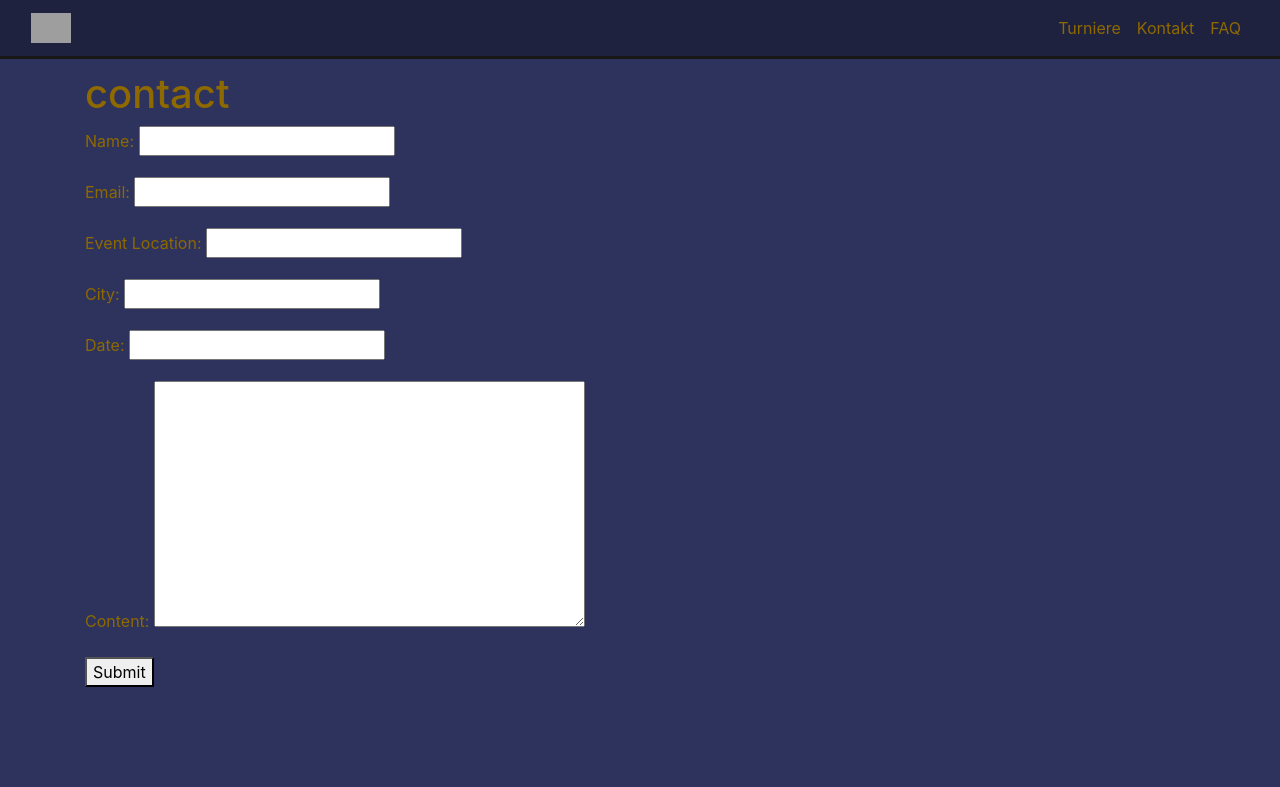
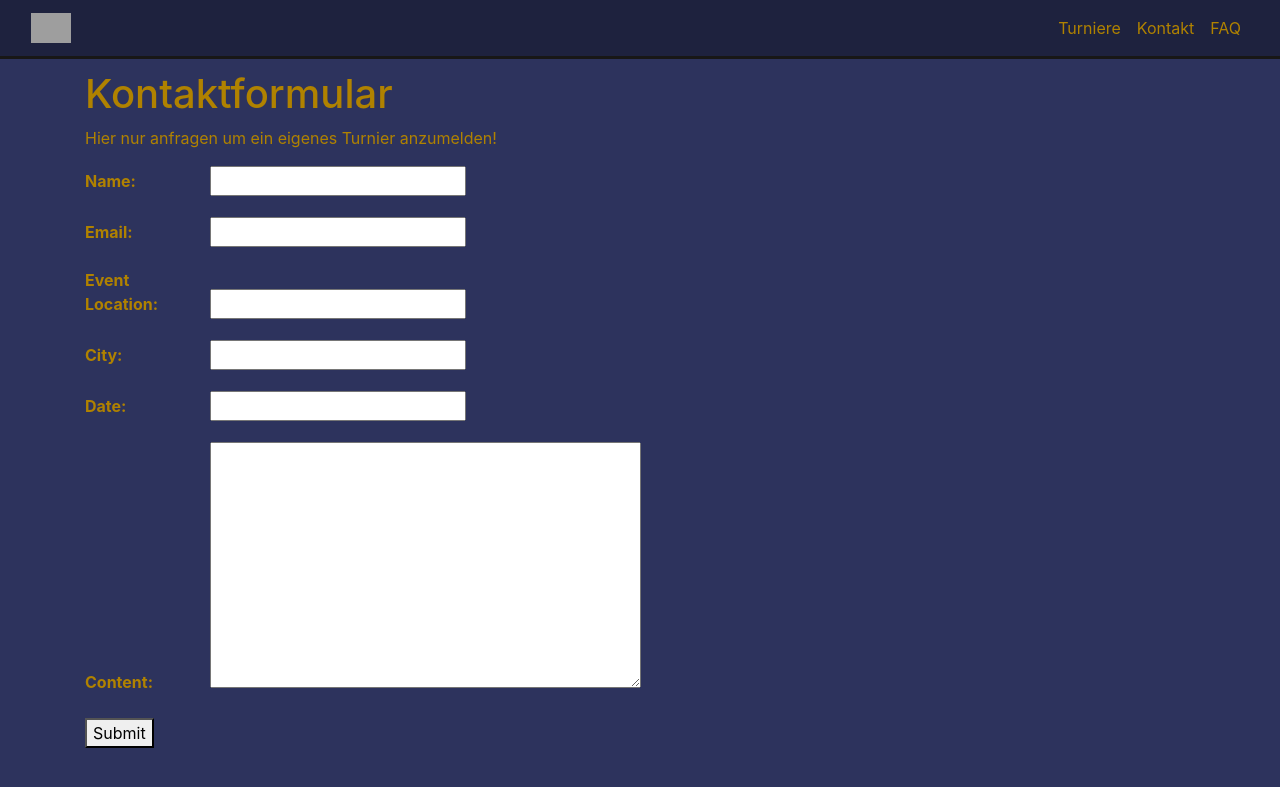
Before and after one commit to valentinhaury/lorcana_turnament_website, a Django app: page /contact/ in a window 1280 px wide. Shown: the top 787 px of the page. Run offline with Django 5.2, Linux system fonts and the light colour scheme; some libraries are stand-ins or nearby versions; grey boxes are pictures that could not be loaded.

Commit message:
added a model for FAQ and updated the FAQ site and added css for the contact

```diff
--- a/lorcana_turnament_calender/admin.py
+++ b/lorcana_turnament_calender/admin.py
@@ -1,5 +1,6 @@
 from django.contrib import admin
-from .models import Event
+from .models import Event, Question
 
 # Register your models here.
 admin.site.register(Event)
+admin.site.register(Question)
--- a/lorcana_turnament_calender/static/lorcana_turnament_calender/css/base.css
+++ b/lorcana_turnament_calender/static/lorcana_turnament_calender/css/base.css
@@ -1,7 +1,7 @@
 body {
   padding-top: 70px;
   background-color: var(--blue) !important;
-  color: var(--gold) !important;
+  color: var(--lightgold) !important;
 }
 
 .navbar{
@@ -10,5 +10,11 @@ body {
 }
 
 .nav-link{
-  color: var(--gold) !important;
+  color: var(--lightgold) !important;
 }
+
+form label {
+    display: inline-block;
+    width: 120px;
+    font-weight: bold;
+}
--- a/lorcana_turnament_calender/templates/calender.html
+++ b/lorcana_turnament_calender/templates/calender.html
@@ -28,9 +28,9 @@
             <a href="{{ entry.link }}" class="btn {{ entry.color }}">Join</a>
         </div>
     </div>
-  {% empty %}
+    {% empty %}
     <div>Keine Turniere vorhanden.</div>
-  {% endfor %}
+    {% endfor %}
 </div>
 
 {% endblock %}
--- a/lorcana_turnament_calender/templates/contact.html
+++ b/lorcana_turnament_calender/templates/contact.html
@@ -1,6 +1,7 @@
 {% extends "base.html" %}
 {% block content %}
-<h1>contact</h1>
+<h1>Kontaktformular</h1>
+<p>Hier nur anfragen um ein eigenes Turnier anzumelden!</p>
 <form method="post" action="">
     {% csrf_token %}
 
--- a/lorcana_turnament_calender/templates/home.html
+++ b/lorcana_turnament_calender/templates/home.html
@@ -1,4 +1,7 @@
 {% extends "base.html" %} {% block title %} Home Page {% endblock %}
 {% block content %}
 <p>this is the home page</p>
+<p>go to<a class="nav-link" href="/turnaments/">Turniere</a> for turnaments</p>
+<p>go to<a class="nav-link" href="/contact/">Kontakt</a> to host your own turnament</p>
+<p>go to<a class="nav-link" href="/about/">FAQ</a> for frequently asked questions</p>
 {% endblock %}
--- a/lorcana_turnament_calender/urls.py
+++ b/lorcana_turnament_calender/urls.py
@@ -2,7 +2,7 @@ from django.urls import path
 from . import views
 
 urlpatterns = [
-    path("", views.calender, name="turnaments"),
+    path("", views.home, name="home"),
     path("turnaments/", views.calender, name="turnaments"),
     path("about/", views.about, name="about"),
     path("contact/", views.contact, name="contact"),
--- a/lorcana_turnament_calender/views.py
+++ b/lorcana_turnament_calender/views.py
@@ -1,5 +1,5 @@
 from django.shortcuts import render
-from .models import Event
+from .models import Event, Question
 from .forms import ContactForm
 from datetime import timedelta
 from django.utils import timezone
@@ -24,7 +24,10 @@ def calender(request):
     })
 
 def about(request):
-    return render(request,'about.html')
+    questions = Question.objects.all().order_by("-ranking")
+    return render(request,'about.html', {
+        'questions': questions
+    })
 
 def contact(request):
     if request.method == "POST":
```
Also changed, not shown: lorcana_turnament_calender/models.py (+7 -0 lines), lorcana_turnament_calender/templates/about.html (+8 -1 lines), db.sqlite3, lorcana_turnament_calender/migrations/0009_question.py (added).
